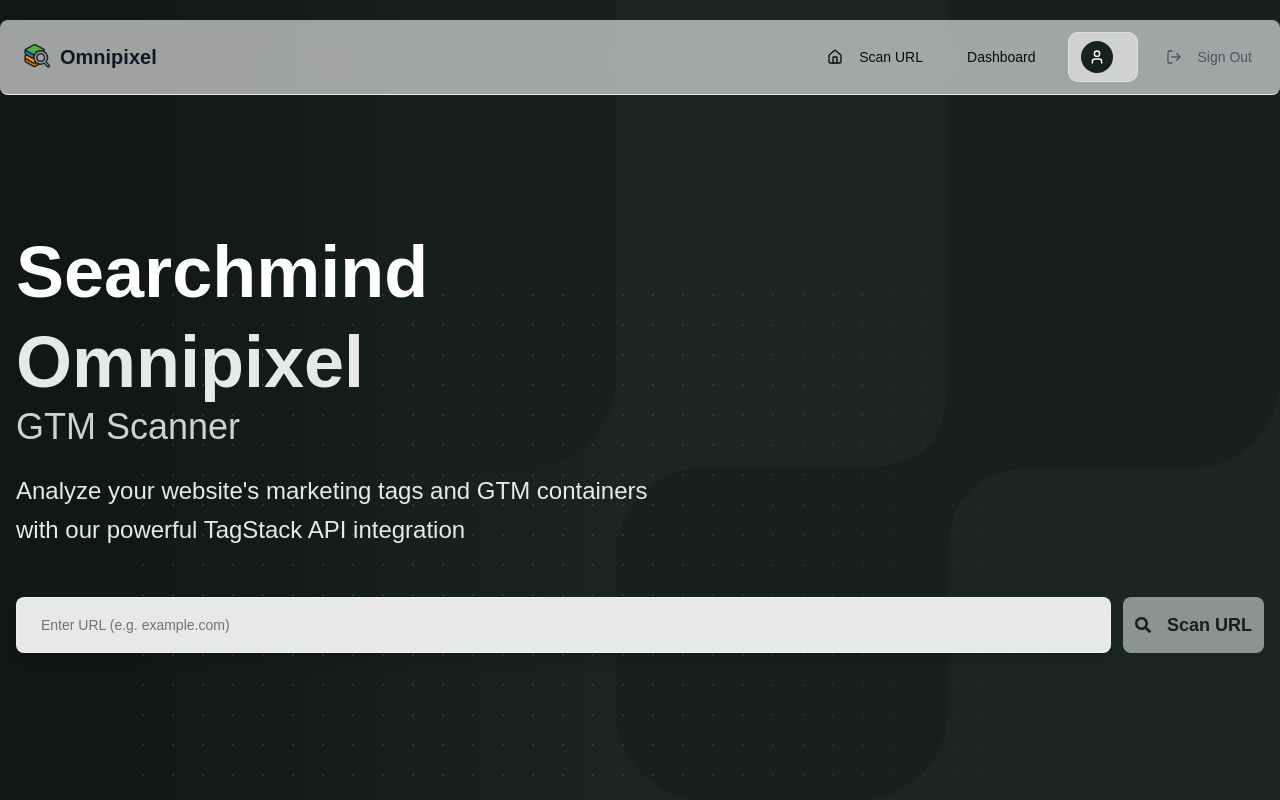
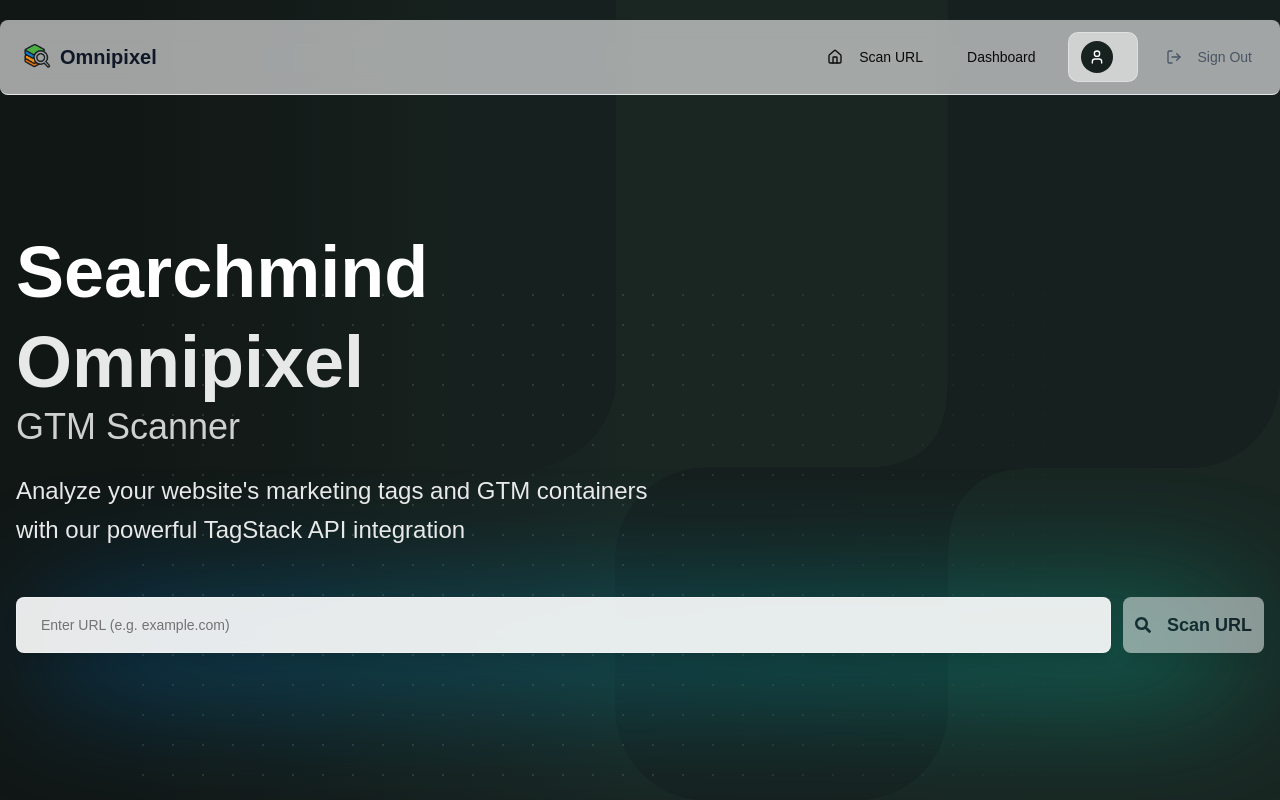
Before and after one commit to drilon-searchmind/tagstack-api-stracker, a Next.js app: page / in a window 1280 px wide. Built offline with nearby package versions, Linux system fonts and the light colour scheme; no server answers; sample sign-in values are in the browser's storage; a web font is replaced by a local one.

Commit message:
:construction: wip customer view page

```diff
--- a/src/app/globals.css
+++ b/src/app/globals.css
@@ -457,3 +457,37 @@
     transform: translateY(0);
   }
 }
+
+
+.gradient-box:before {
+  content: "";
+  z-index: -1;
+  position: absolute;
+  top: 0;
+  right: 0;
+  bottom: 0;
+  left: 0;
+  background: linear-gradient(-45deg, #03E5B7 0%, #037ADE 100% );
+  transform: translate3d(0px, 20px, 0) scale(0.95);
+  filter: blur(72px);
+  opacity: 0.7;
+  transition: opacity 0.3s;
+  border-radius: inherit;
+}
+
+/*
+* Prevents issues when the parent creates a
+* stacking context. (For example, using the transform
+* property )
+*/
+.gradient-box::after {
+  content: "";
+  z-index: -1;
+  position: absolute;
+  top: 0;
+  right: 0;
+  bottom: 0;
+  left: 0;
+  background: inherit;
+  border-radius: inherit;
+}
--- a/src/components/forms/ScanUrlForm.jsx
+++ b/src/components/forms/ScanUrlForm.jsx
@@ -186,7 +186,7 @@
             <ScanningOverlay isVisible={isLoading} />
 
             <form onSubmit={handleSubmit} className="space-y-4">
-                <div className="flex gap-3">
+                <div className="flex gap-3 gradient-box">
                     <Input
                         type="text"
                         placeholder="Enter URL (e.g. example.com)"
--- a/src/components/ui/CustomerTable.jsx
+++ b/src/components/ui/CustomerTable.jsx
@@ -171,7 +171,7 @@
             </CardHeader>
             <CardContent>
                 {filteredCustomers.length === 0 ? (
-                    <div className="text-center py-12">
+                    <div className="text-center py-12 ">
                         <User className="w-12 h-12 text-gray-400 mx-auto mb-4" />
                         <h3 className="text-lg font-medium text-gray-900 mb-2">
                             {searchTerm ? "No customers found" : "No customers added yet"}
```
